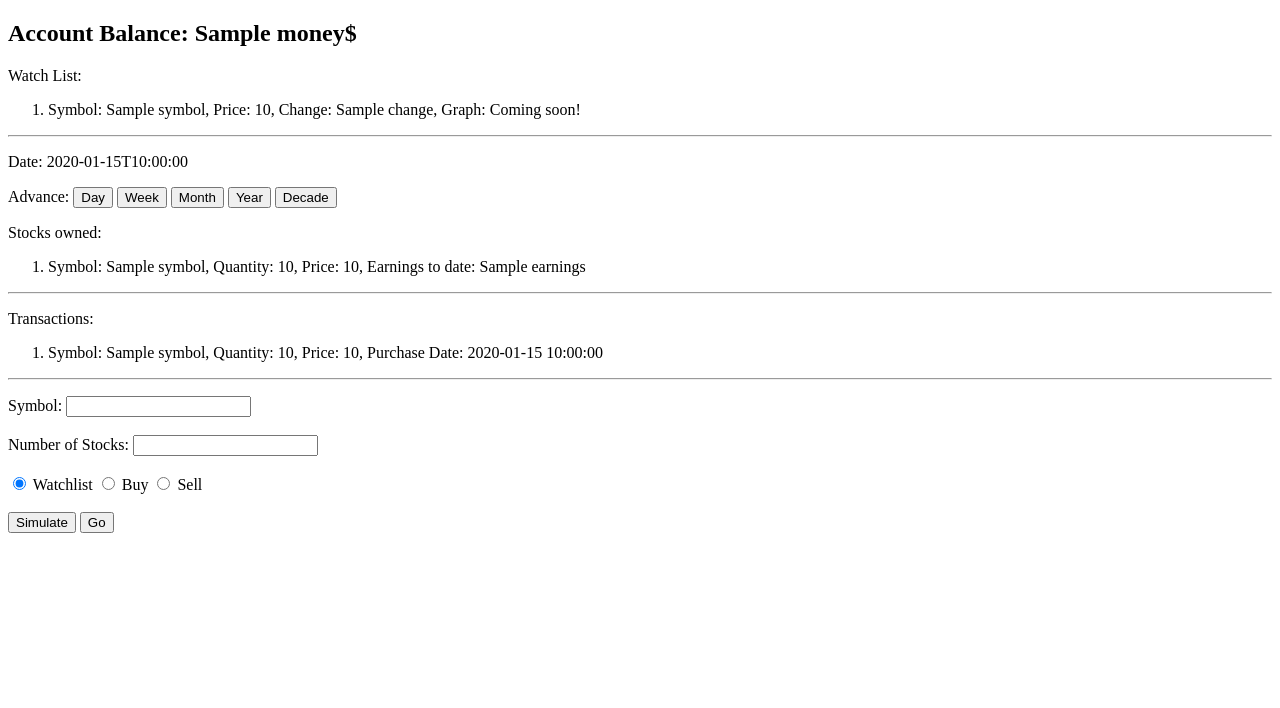
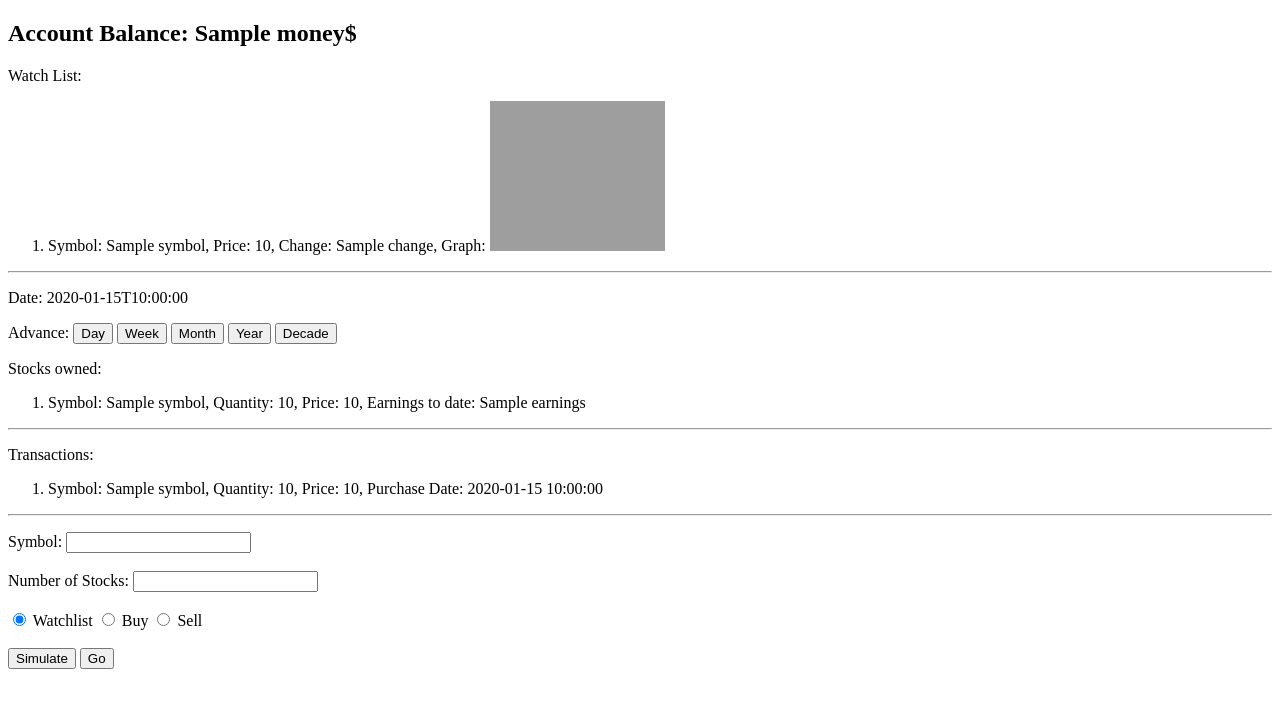
Before and after one commit to Aqueelmiq/TeamAJAHacks, a Flask app: template templates/page.html in a window 1280 px wide. Shown: the top 708 px of the page. Run offline with Flask 2, Linux system fonts and the light colour scheme; the template is opened without the code that fills it: most values are stand-ins (such as "Sample title", 1, 10 or a date in 2020); grey boxes are pictures that could not be loaded.

Commit message:
Graphs Brah

```diff
--- a/templates/page.html
+++ b/templates/page.html
@@ -18,7 +18,7 @@
                             Symbol: {{ s.symbol }},
                             Price: {{ s.last_price }},
                             Change: {{ s.change }},
-                            Graph: Coming soon!
+                            Graph: <img src="{{ s.img }}.png" height="150px" width="175px"/>
                         </li>
                     {% endfor %}
                     </ol>
```
